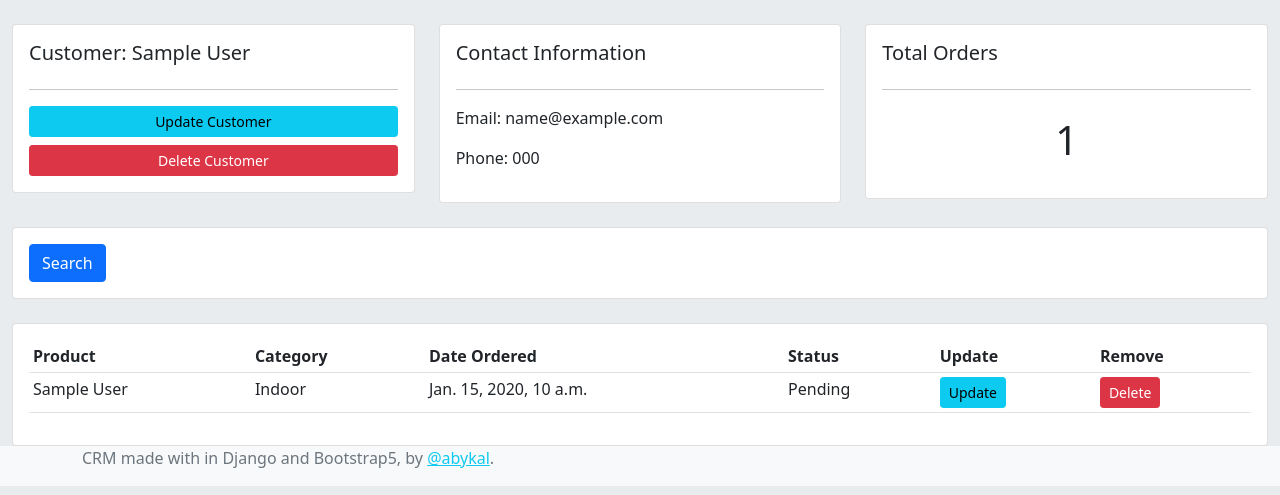
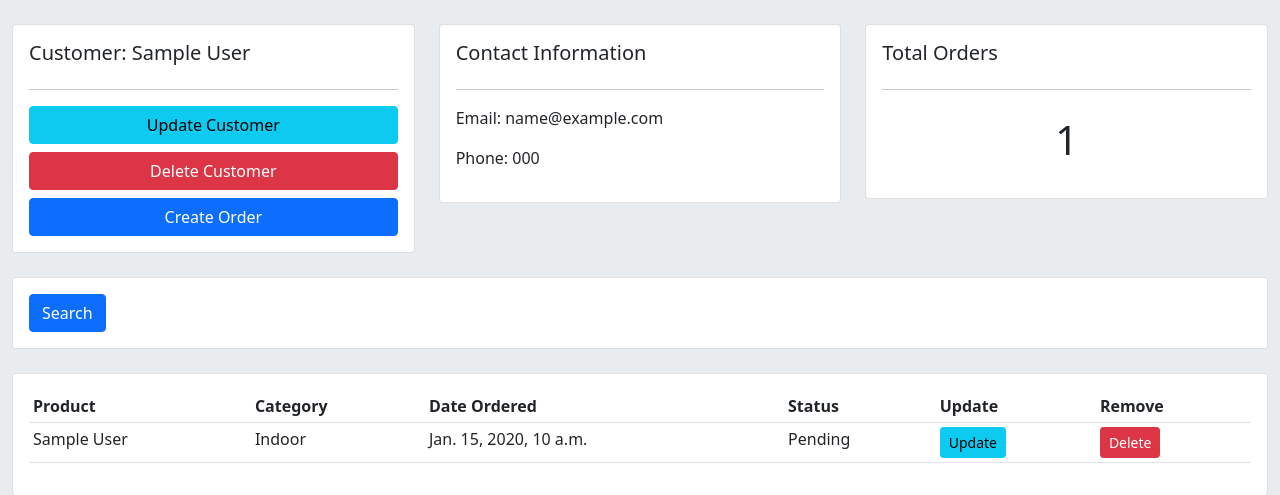
Before and after one commit to abykal/dj-crm, a Django app: page /customer/1 in a window 1280 px wide. Shown: the part 57-552 px from the top of the page. Run offline with Django 3.2, Linux system fonts and the light colour scheme; tables that the repository leaves empty hold one stand-in row (values such as "Sample post").

Commit message:
Inline formset added. Create Order moved from dashboard to customer page. ;)

```diff
--- a/accounts/templates/accounts/customer.html
+++ b/accounts/templates/accounts/customer.html
@@ -9,9 +9,9 @@
 			<div class="card card-body">
 				<h5>Customer: <span>{{customer.name}}</span></h5>
 				<hr>
-				<a class="btn btn-info  btn-sm btn-block" href="">Update Customer</a>
-				<a class="btn btn-danger  btn-sm btn-block mt-2" href="">Delete Customer</a>
-
+				<a class="btn btn-info btn-block" href="">Update Customer</a>
+				<a class="btn btn-danger btn-block mt-2" href="">Delete Customer</a>
+				<a class="btn btn-primary btn-block mt-2" href="{% url 'create_order' customer.id %}">Create Order</a>
 			</div>
 		</div>
 
--- a/accounts/templates/accounts/dashboard.html
+++ b/accounts/templates/accounts/dashboard.html
@@ -34,7 +34,6 @@
           <h5>LAST 5 ORDERS</h5>
           <hr>
           <div class="card card-body">
-              <a class="btn btn-primary  btn-sm btn-block" href="{% url 'create_order' %}">Create Order</a>
               <table class="table table-sm">
                   <tr>
                       <th>Product</th>
--- a/accounts/templates/accounts/order_form.html
+++ b/accounts/templates/accounts/order_form.html
@@ -10,7 +10,11 @@
     <div class="card card-body">
         <form action="" method="POST">
             {% csrf_token%}
-            {{form | crispy}}
+            {{ formset.management_form }}
+            {% for form in formset %}
+                {{form}}
+                <hr>
+            {% endfor %}
             <input class="btn btn-info" type="submit" name="Submit">
         </form>
     </div>
--- a/accounts/urls.py
+++ b/accounts/urls.py
@@ -7,7 +7,7 @@ urlpatterns = [
     path('products/', views.products, name='products'),
     path('customer/<str:pk>', views.customer, name='customer'),
 
-    path('create_order/', views.createOrder, name='create_order'),
+    path('create_order/<str:pk>', views.createOrder, name='create_order'),
     path('update_order/<str:pk>', views.updateOrder, name='update_order'),
     path('delete_order/<str:pk>', views.deleteOrder, name='delete_order'),
 ]
--- a/accounts/views.py
+++ b/accounts/views.py
@@ -1,4 +1,5 @@
 from django.shortcuts import render, redirect
+from django.forms import inlineformset_factory
 from .models import *
 from .forms import OrderForm
 
@@ -39,17 +40,21 @@ def customer(request, pk):
     return render(request, 'accounts/customer.html', context)
 
 
-def createOrder(request):
-    form = OrderForm()
+def createOrder(request, pk):
+    OrderFormSet = inlineformset_factory(Customer, Order, fields=('product', 'status'))
+    customer = Customer.objects.get(id=pk)
+    formset = OrderFormSet(queryset=Order.objects.none(), instance=customer)
+    # form = OrderForm(initial={'customer': customer})
     if request.method == 'POST':
-        print('Printing POST', request.POST)
-        form = OrderForm(request.POST)
-        if form.is_valid():
-            form.save()      # form handles saving to db
+        # print('Printing POST', request.POST)
+        # form = OrderForm(request.POST)
+        formset = OrderFormSet(request.POST, instance=customer)
+        if formset.is_valid():
+            formset.save()      # form handles saving to db
             return redirect('/')
 
     context = {
-        'form': form
+        'formset': formset
     }
     return render(request, 'accounts/order_form.html', context)
 
```
